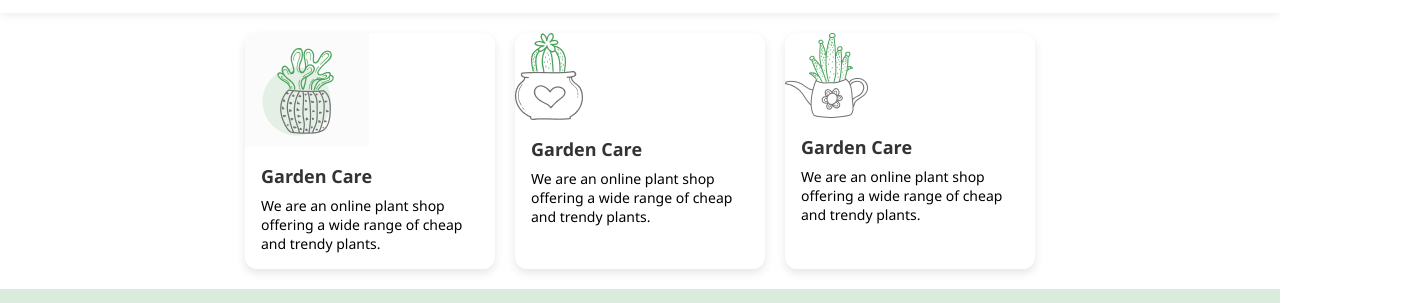
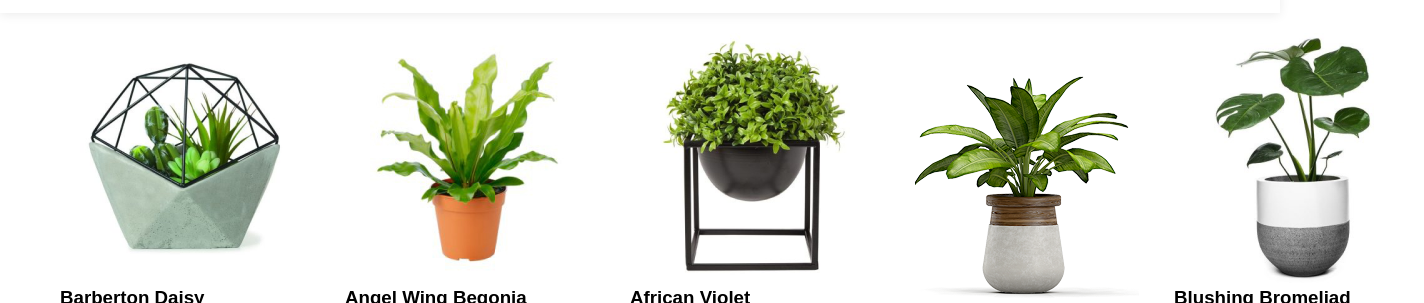
Before and after one commit to aceracerov67-hash/shop, a plain HTML site: page plant.html in a window 1280 px wide. Shown: the part 74-377 px from the top of the page, 1424 px wide, since content can reach past the window. Drawn offline with Linux system fonts and the light colour scheme.

Commit message:
change one

```diff
--- a/css/blogs.css
+++ b/css/blogs.css
@@ -189,7 +189,7 @@ body{
 display: flex;
 flex-wrap: wrap;
 gap: 20px;
-justify-content: center;
+justify-content: space-between;
 padding: 20px 0;
 font-family: 'Segoe UI', Tahoma, Geneva, Verdana, sans-serif;
 }
--- a/css/main.css
+++ b/css/main.css
@@ -620,7 +620,7 @@ body{
 display: flex;
 flex-wrap: wrap;
 gap: 20px;
-justify-content: center;
+justify-content: space-between;
 padding: 20px 0;
 font-family: 'Segoe UI', Tahoma, Geneva, Verdana, sans-serif;
 }
--- a/css/plant.css
+++ b/css/plant.css
@@ -183,6 +183,12 @@ body{
 
 
 
+.product-box {
+    display: grid;
+    grid-template-columns: repeat(5, 1fr);
+    gap: 35px;
+    padding: 20px 0;
+}
 
 
 
@@ -193,7 +199,7 @@ body{
 display: flex;
 flex-wrap: wrap;
 gap: 20px;
-justify-content: center;
+justify-content: space-between;
 padding: 20px 0;
 font-family: 'Segoe UI', Tahoma, Geneva, Verdana, sans-serif;
 }
--- a/css/shop.css
+++ b/css/shop.css
@@ -448,6 +448,12 @@ body {
 
 
 
+
+
+
+/* ---------------------------------------------------- */
+
+
 .product-box {
     display: grid;
     grid-template-columns: repeat(5, 1fr);
@@ -455,19 +461,11 @@ body {
     padding: 20px 0;
 }
 
-
-
-
-
-
-
-/* ---------------------------------------------------- */
-
 .link-box {
 display: flex;
 flex-wrap: wrap;
 gap: 20px;
-justify-content: center;
+justify-content: space-between;
 padding: 20px 0;
 font-family: 'Segoe UI', Tahoma, Geneva, Verdana, sans-serif;
 }
--- a/js/plant.js
+++ b/js/plant.js
@@ -43,3 +43,60 @@ function renderlink() {
 }
 
 renderlink();
+
+
+const products = [
+    {
+        img: "./images/image 1.png",
+        name: "Barberton Daisy",
+        price: "$119.00"
+    },
+    {
+        img: "./images/image 100.png",
+        name: "Angel Wing Begonia",
+        price: "$169.00"
+    },
+    {
+        img: "./images/image 2.png",
+        name: "African Violet",
+        price: "$199.00",
+
+    },
+    {
+        img: "./images/01 3.png",
+        name: "Beach Spider Lily",
+        price: "$129.00"
+    },
+    {
+        img: "./images/image 7.png",
+        name: "Blushing Bromeliad",
+        price: "$139.00"
+    },
+];
+
+const cardBox = document.querySelector(".product-box");
+
+function renderProducts() {
+    let result = "";
+
+    products.forEach(item => {
+        result += `
+        <div class="card">
+            <div class="card-img-box">
+
+                <img src="${item.img}" class="card-img">
+
+            </div>
+
+            <h3 class="card-title">${item.name}</h3>
+            <p class="card-price">
+                <span class="new">${item.price}</span>
+            </p>
+
+        </div>`;
+    });
+
+    cardBox.innerHTML = result;
+}
+
+renderProducts();
--- a/js/shop.js
+++ b/js/shop.js
@@ -104,10 +104,6 @@ document.addEventListener('DOMContentLoaded', function () {
 
 
 
-
-
-
-
 const products = [
     {
         img: "./images/image 1.png",
@@ -155,6 +151,7 @@ function renderProducts() {
             <p class="card-price">
                 <span class="new">${item.price}</span>
             </p>
+
         </div>`;
     });
 
--- a/plant.html
+++ b/plant.html
@@ -31,11 +31,21 @@
     </nav>
 
 
+
+
+
     <!-- --------------------------------------------------------- -->
 
 
 
 
+ <section class="product">
+    <div class="container">
+        <div class="product-container">
+              <div class="product-box"></div>
+        </div>
+    </div>
+ </section>
 
 
 
```
Also changed, not shown: index.html (+1 -5 lines).
